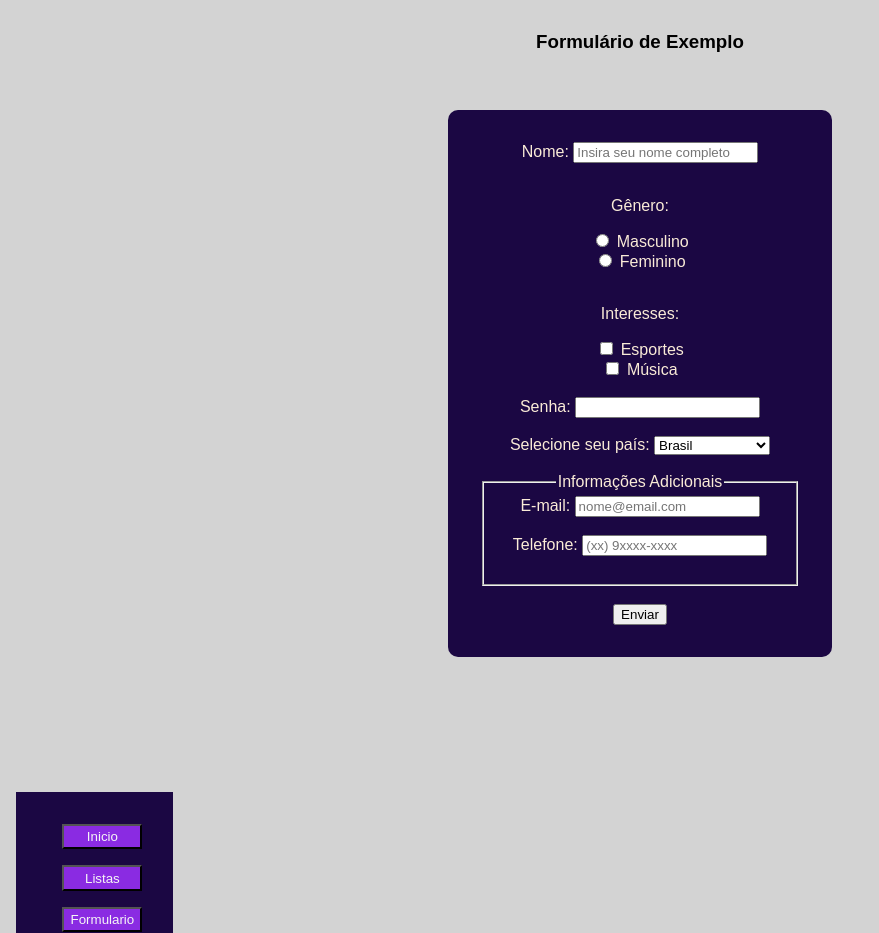
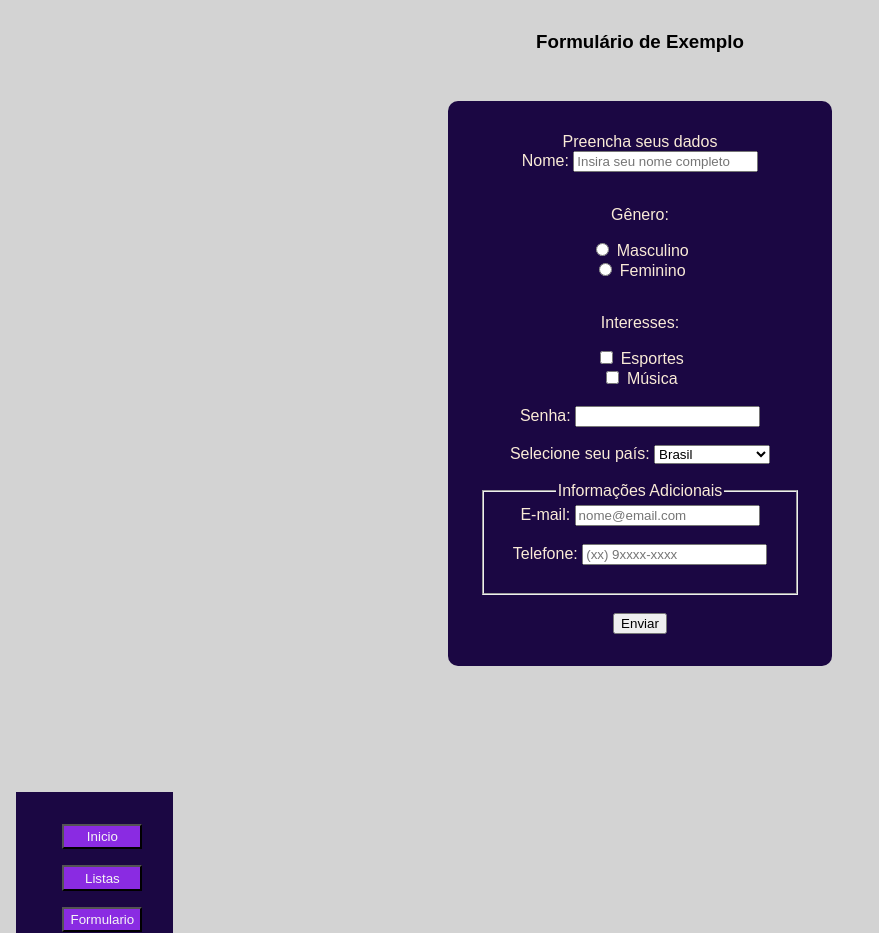
Before and after one commit to afonsofarias/incode---HTML---desafio-2, a plain HTML site: page index.html in a window 1280 px wide. Shown: the part 1620-2553 px from the top of the page, without its empty margins (0-879 px from the left). Drawn offline with Linux system fonts and the light colour scheme.

Commit message:
Update index.html

```diff
--- a/index.html
+++ b/index.html
@@ -297,7 +297,7 @@
                 </section>
                 <section class="form_sec">
                     <form class="formulario">
-
+                        <section>Preencha seus dados</section>
                         <label for="nome">Nome:</label>
                         <input type="text" id="nome" name="nome" placeholder="Insira seu nome completo"><br><br>
 
```
